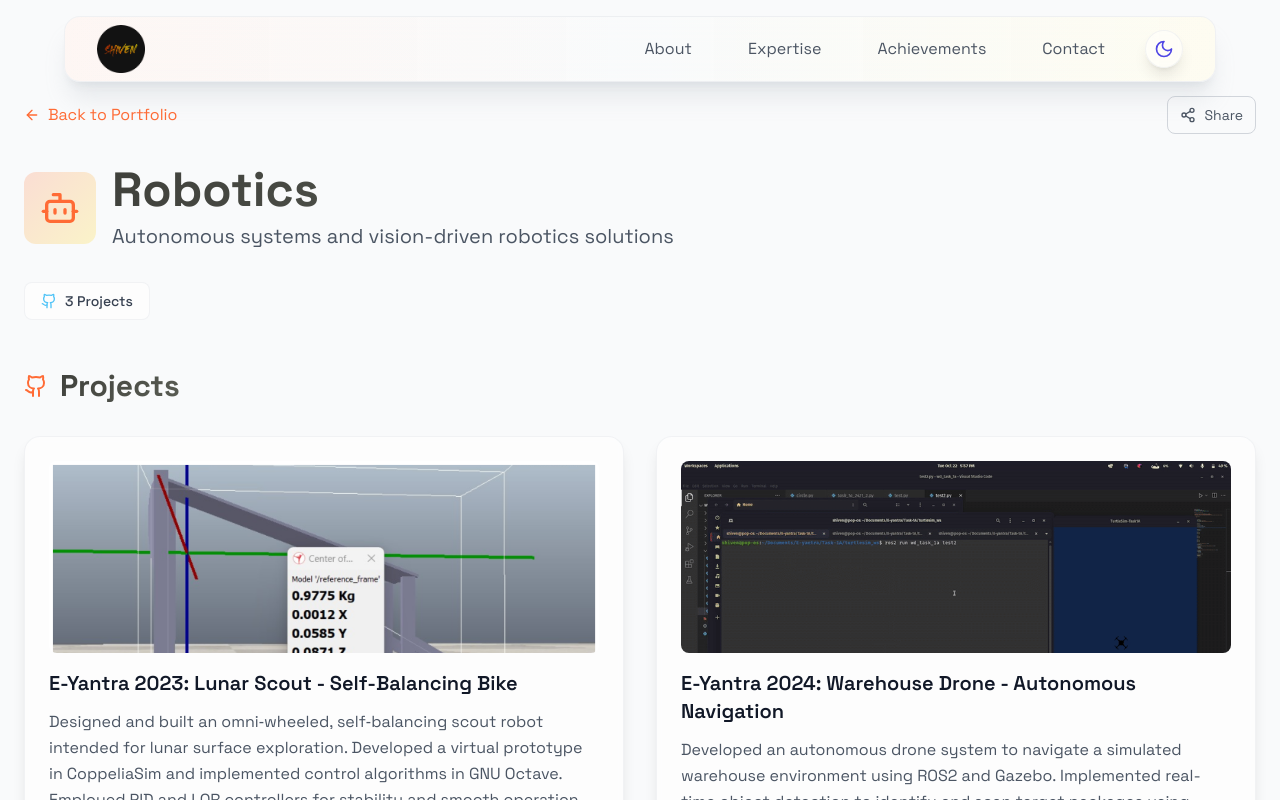
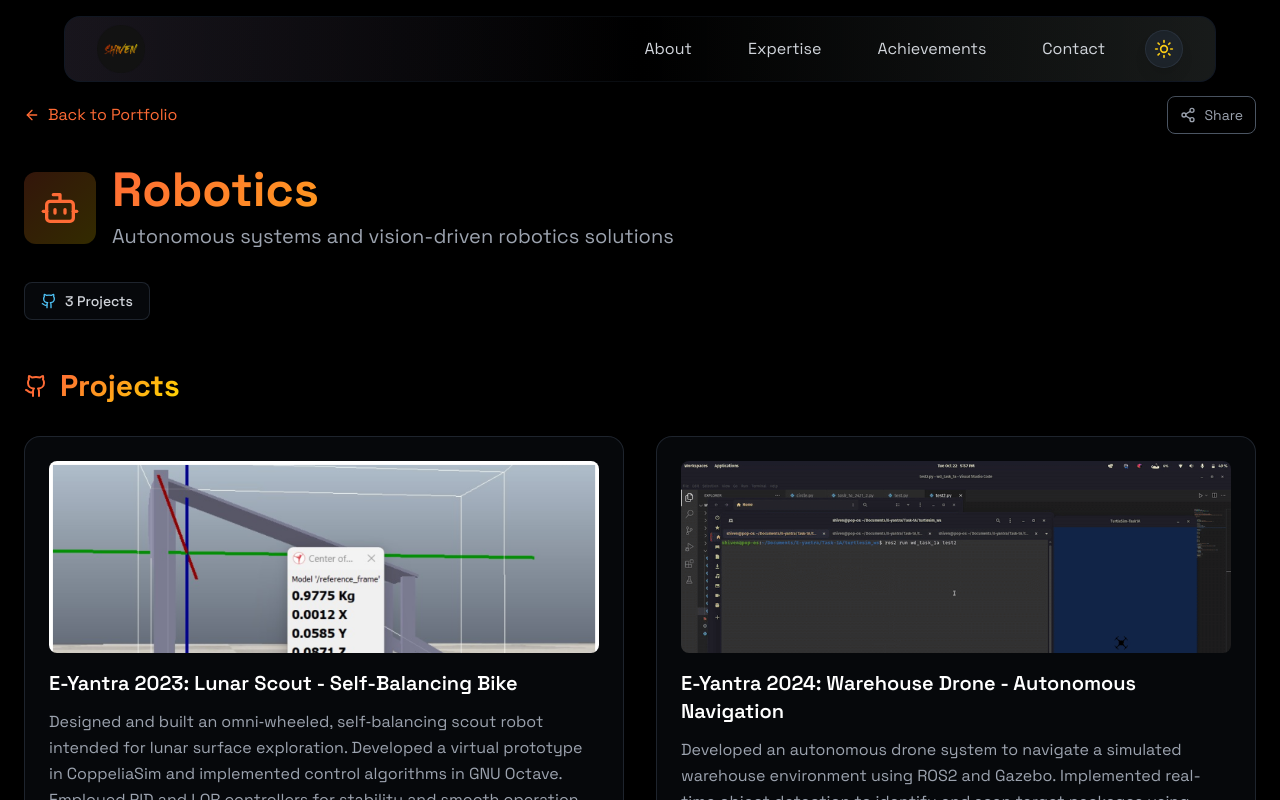
Before and after one commit to Shiven-saini/portfolio, a Next.js app: page /skills/robotics in a window 1280 px wide. Shown: the top 800 px of the page. Built offline with nearby package versions, Linux system fonts and the light colour scheme.

Commit message:
Chore: minor change in theme context

```diff
--- a/src/contexts/ThemeContext.tsx
+++ b/src/contexts/ThemeContext.tsx
@@ -32,9 +32,8 @@ export const ThemeProvider = ({ children }: ThemeProviderProps) => {
     if (savedTheme) {
       setTheme(savedTheme)
     } else {
-      // Check system preference
-      const systemTheme = window.matchMedia('(prefers-color-scheme: dark)').matches ? 'dark' : 'light'
-      setTheme(systemTheme)
+      // Default to dark mode for new visitors (no system preference check)
+      setTheme('dark')
     }
   }, [])
 
```
